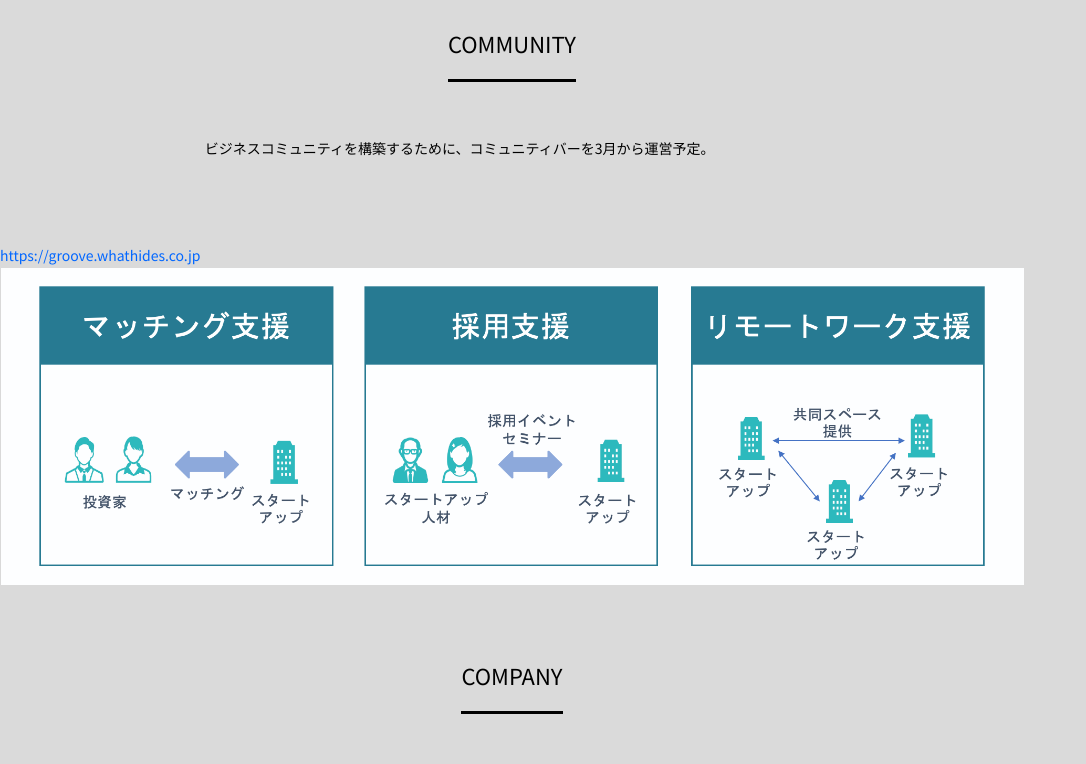
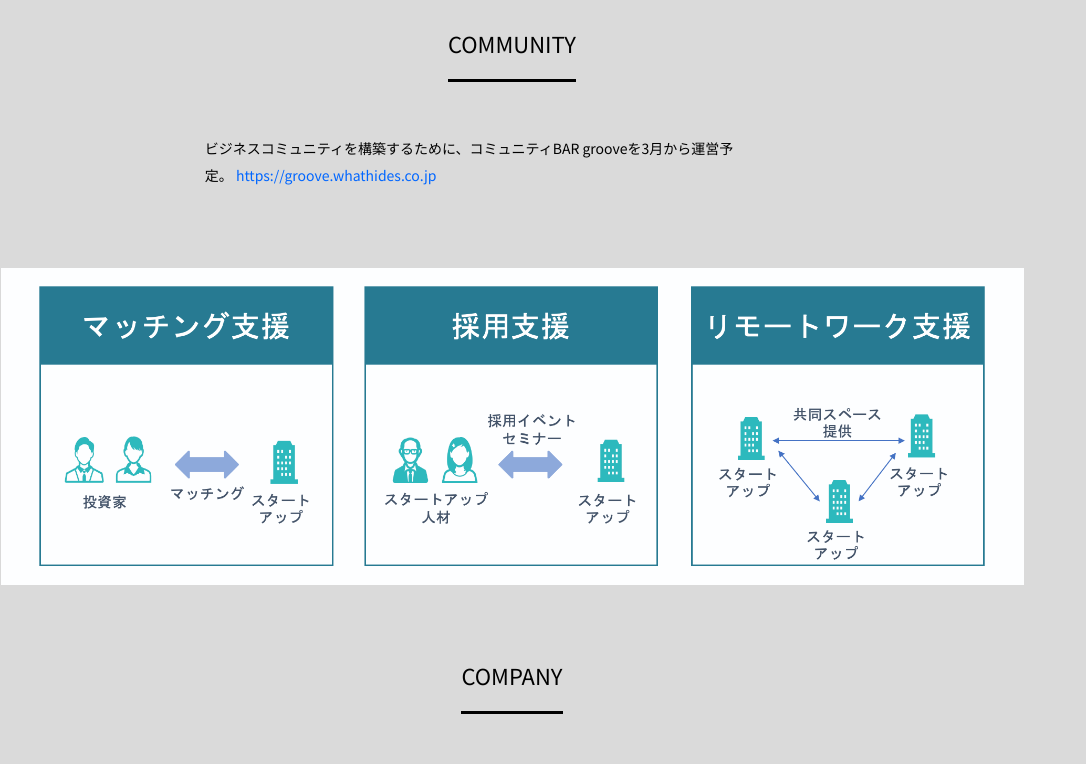
Before and after one commit to hidetomo-watanabe/whathides, a plain HTML site: page docs/index.html in a window 1280 px wide. Shown: the part 1860-2624 px from the top of the page, without its empty margins (0-1086 px from the left). Drawn offline with nearby package versions, Linux system fonts and the light colour scheme; a web font is replaced by a local one.

Commit message:
コミュニティBAR文面変更

```diff
--- a/docs/index.html
+++ b/docs/index.html
@@ -64,9 +64,8 @@
           <h2><span>COMMUNITY</span></h2>
         </header>
         <div class="innerS">
-          ビジネスコミュニティを構築するために、コミュニティバーを3月から運営予定。
+          ビジネスコミュニティを構築するために、コミュニティBAR grooveを3月から運営予定。&nbsp;<a href="https://groove.whathides.co.jp">https://groove.whathides.co.jp</a>
         </div>
-        <a href="https://groove.whathides.co.jp">https://groove.whathides.co.jp</a>
         <ul id="gallery">
           <li class="full"><img src="images/community.png" width="1080" height="695" alt=""></li>
         </ul>
```
